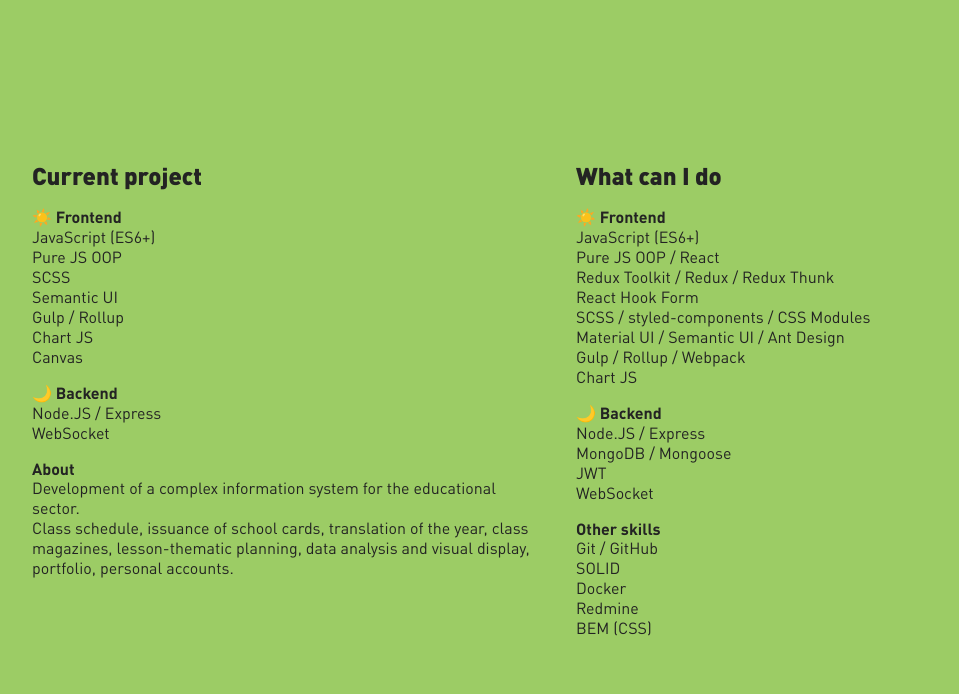
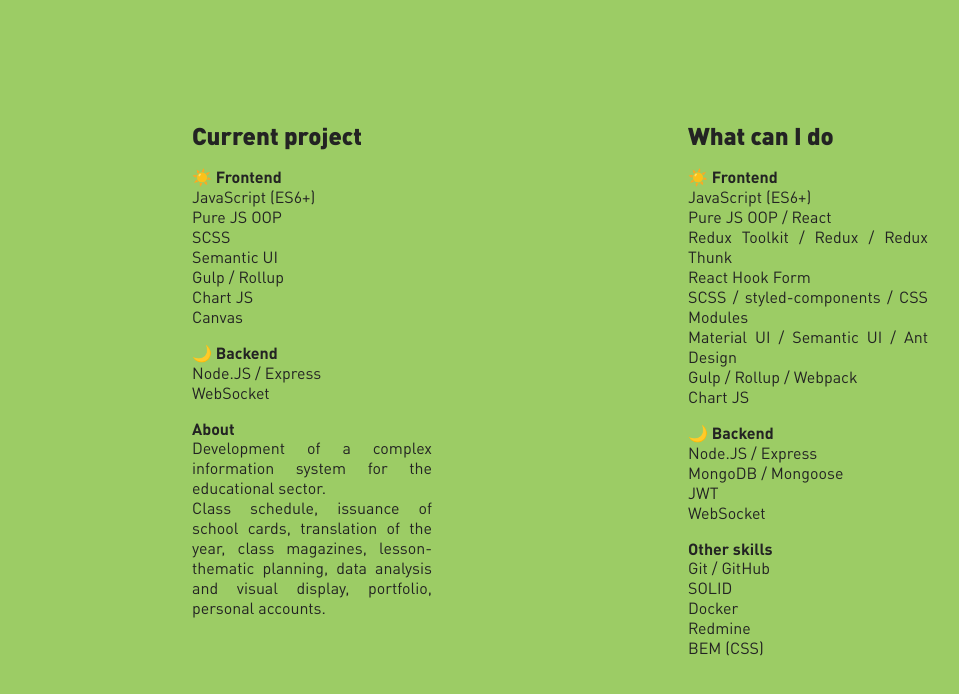
Before and after one commit to allgloryforrobots/portfolio, a React (Create React App) app: page /skills in a window 1280 px wide. Shown: the top 694 px of the page, without its empty margins (80-1039 px from the left). Built offline with nearby package versions, Linux system fonts and the light colour scheme.

Commit message:
'resp_layout_part1'

```diff
--- a/src/components/SkillsBlock/SkillsBlock.module.scss
+++ b/src/components/SkillsBlock/SkillsBlock.module.scss
@@ -1,20 +1,26 @@
 .skillBlock {
 
-    width: max-content;
+    width: 100%;
+    height: 100%;
+    display: flex;
+    flex-wrap: wrap;
+    padding: 1rem;
+    padding-top: 3rem;
+    padding-bottom: 3rem;
+    flex-direction: row;
+    justify-content: space-evenly;
+    align-items: center;
 
-    position: absolute;
-    top: 40%;
-    left: 50%;
-    transform: translate(-50%, -50%);
-
-    display: grid;
-    grid-column-gap: 2rem;
-    grid-row-gap: 2rem;
-    grid-template-columns: minmax(40vw, 20rem) minmax(40vw, 20rem);
-    grid-auto-rows: minmax(40vh, 20rem);
+    &__row {
+        text-align: justify;
+    }
 
     &__card {
-
+        width: 15rem;
+        display: flex;
+        align-items: flex-start;
+        height: 35rem;
+        flex-direction: column;
     }
 
     &__title {
--- a/src/components/SkillsBlock/index.jsx
+++ b/src/components/SkillsBlock/index.jsx
@@ -32,7 +32,6 @@
                     <div className={styles.skillBlock__title}>About</div>
                     <div className={styles.skillBlock__row}>Development of a complex information system for the educational sector.</div>
                     <div className={styles.skillBlock__row}>Class schedule, issuance of school cards, translation of the year, class magazines, lesson-thematic planning, data analysis and visual display, portfolio, personal accounts.</div>
-
                 </div>
 
             </div>
--- a/src/scss/app.scss
+++ b/src/scss/app.scss
@@ -25,14 +25,27 @@
     font-family: "DINPro";
 }
 
+body {
+    overflow: hidden;
+}
 
+#root {
+    overflow: hidden;
+}
+
+
+// универсальная обертка для всех страниц
 .wrapper {
 
     color: $black;
     width: 100vw;
     height: 100vh;
+    overflow: auto;
 
     position: relative;
+    display: flex;
+    flex-direction: row;
+    justify-content: flex-start;
 
     &--main {
         background-color: $amber400;
@@ -50,10 +63,4 @@
         background-color: $purple50;
     }
 
-
-    // &__top {
-
-    // }
-
-
 }
```
